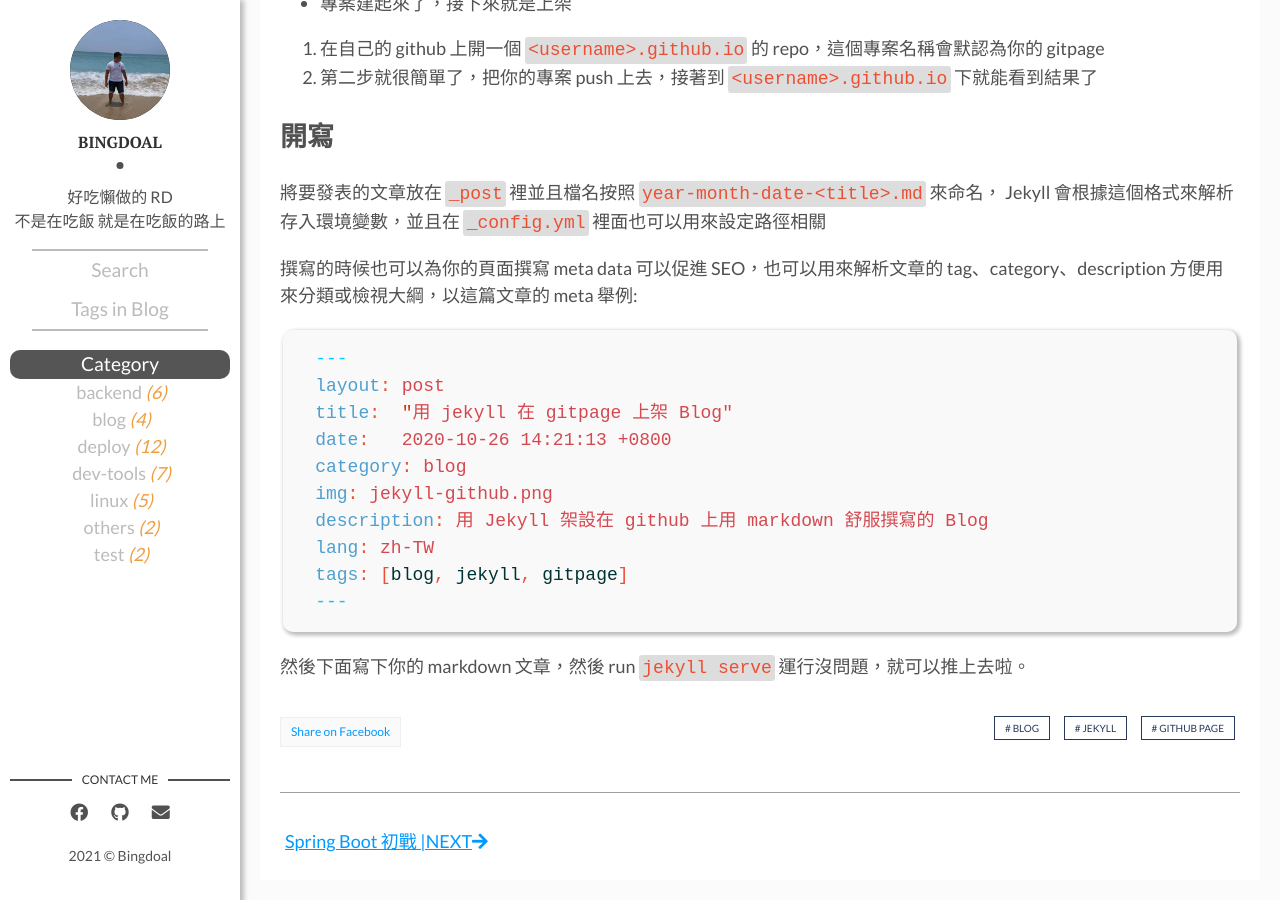
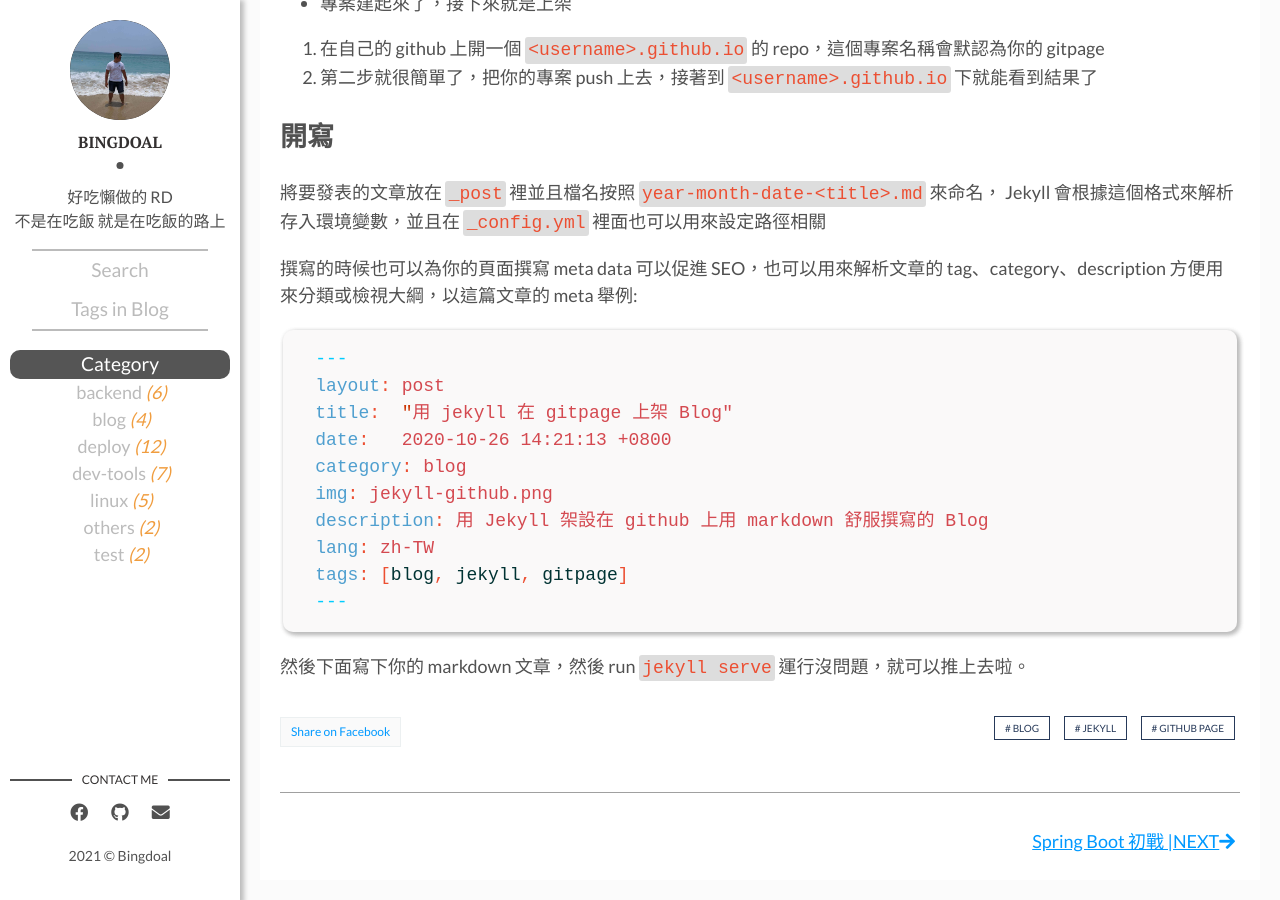
Before and after one commit to Bingdoal/bingdoal.github.io, a Jekyll site: the page built from _posts/2020/2020-10-26-use-jekyll-on-gitpage.md, in a window 1280 px wide and 900 px high, scrolled down 2167 px. Built offline with Jekyll 4.4.1, drawn with Linux system fonts in a browser that asks for light colours; comment, search, counter and statistics services are not loaded.

Commit message:
fix first ariticle latout.

```diff
--- a/_layouts/post.html
+++ b/_layouts/post.html
@@ -43,6 +43,8 @@ layout: main
             <div class="page-navigation">
                 {% if page.previous.url %}
                 <a class="prev" href="{{page.previous.url}}"><i class="fas fa-arrow-left"></i>PREV| {{page.previous.title | truncate: 30}}</a>
+                {% else %}
+                <span></span>
                 {% endif %}
                 {% if page.next.url %}
                 <a class="next" href="{{page.next.url}}">{{page.next.title | truncate: 30 }}  |NEXT<i class="fas fa-arrow-right"></i></a>
```
